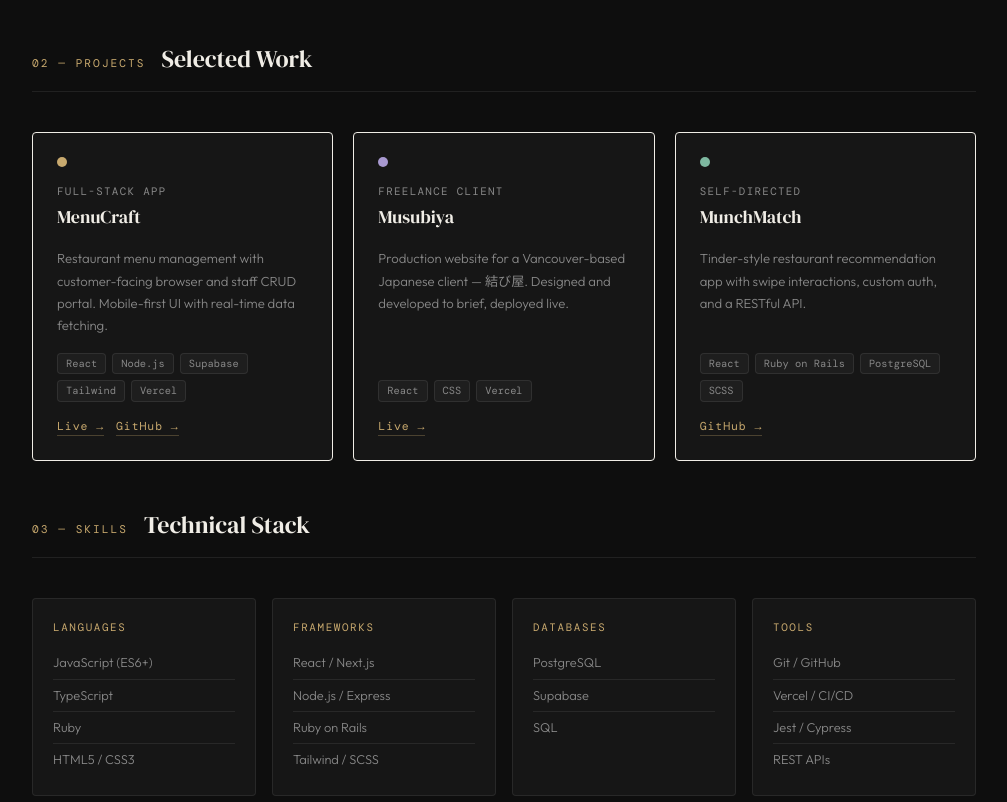
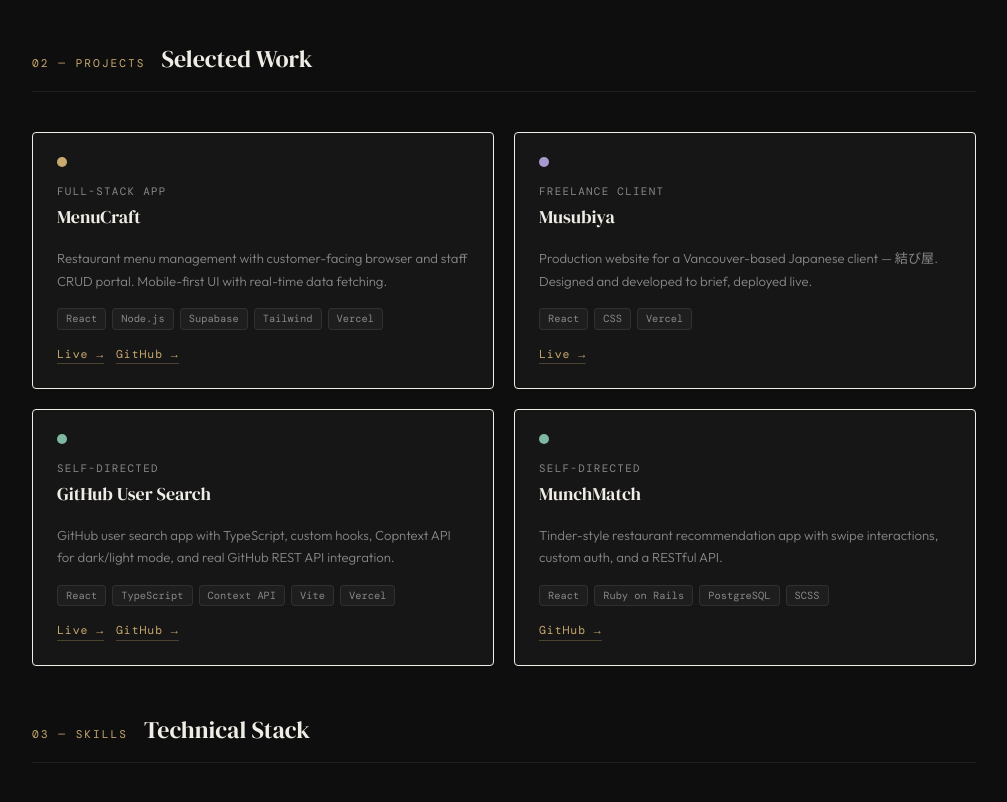
Before and after one commit to J-0-d-a-1/my-website, a Next.js app: page /en in a window 1280 px wide. Shown: the part 620-1422 px from the top of the page, without its empty margins (136-1143 px from the left). Built offline with nearby package versions, Linux system fonts and the light colour scheme; no server answers.

Commit message:
UPDATE: messages are updated with github_search

```diff
--- a/messages/en.json
+++ b/messages/en.json
@@ -32,6 +32,10 @@
       "musubiya": {
         "type": "Freelance Client",
         "description": "Production website for a Vancouver-based Japanese client — 結び屋. Designed and developed to brief, deployed live."
+      },
+      "github_search": {
+        "type": "Self-Directed",
+        "description": "GitHub user search app with TypeScript, custom hooks, Copntext API for dark/light mode, and real GitHub REST API integration."
       }
     }
   },
--- a/messages/ja.json
+++ b/messages/ja.json
@@ -32,6 +32,10 @@
       "musubiya": {
         "type": "フリーランス案件",
         "description": "バンクーバーの日系クライアント「結び屋」のウェブサイトを設計・開発し、本番環境にデプロイ。"
+      },
+      "github_search": {
+        "type": "個人開発",
+        "description": "TypeScript・カスタムフック・Context APIを使用したGitHubユーザー検索アプリ。ダーク/ライトモード切替とGitHub REST API連携機能を実装。"
       }
     }
   },
--- a/src/components/Projects.tsx
+++ b/src/components/Projects.tsx
@@ -19,6 +19,14 @@ const projectList = [
     dotColor: "bg-[#a899d0]",
   },
   {
+    slug: "github_search",
+    name: "GitHub User Search",
+    stack: ["React", "TypeScript", "Context API", "Vite", "Vercel"],
+    liveUrl: "https://github-user-search-one-ochre.vercel.app",
+    githubUrl: "https://github.com/J-0-d-a-1/github-user-search",
+    dotColor: "bg-accent-teal",
+  },
+  {
     slug: "munchmatch",
     name: "MunchMatch",
     stack: ["React", "Ruby on Rails", "PostgreSQL", "SCSS"],
@@ -36,7 +44,7 @@ export default function Project() {
         <span className="section-label">{t("section_label")}</span>
         <h2 className="font-serif text-2xl">{t("section_title")}</h2>
       </div>
-      <div className="grid grid-cols-1 sm:grid-cols-2 lg:grid-cols-3 gap-5">
+      <div className="grid grid-cols-1 sm:grid-cols-2 gap-5">
         {projectList.map((project) => (
           <ProjectCard
             key={project.slug}
```
